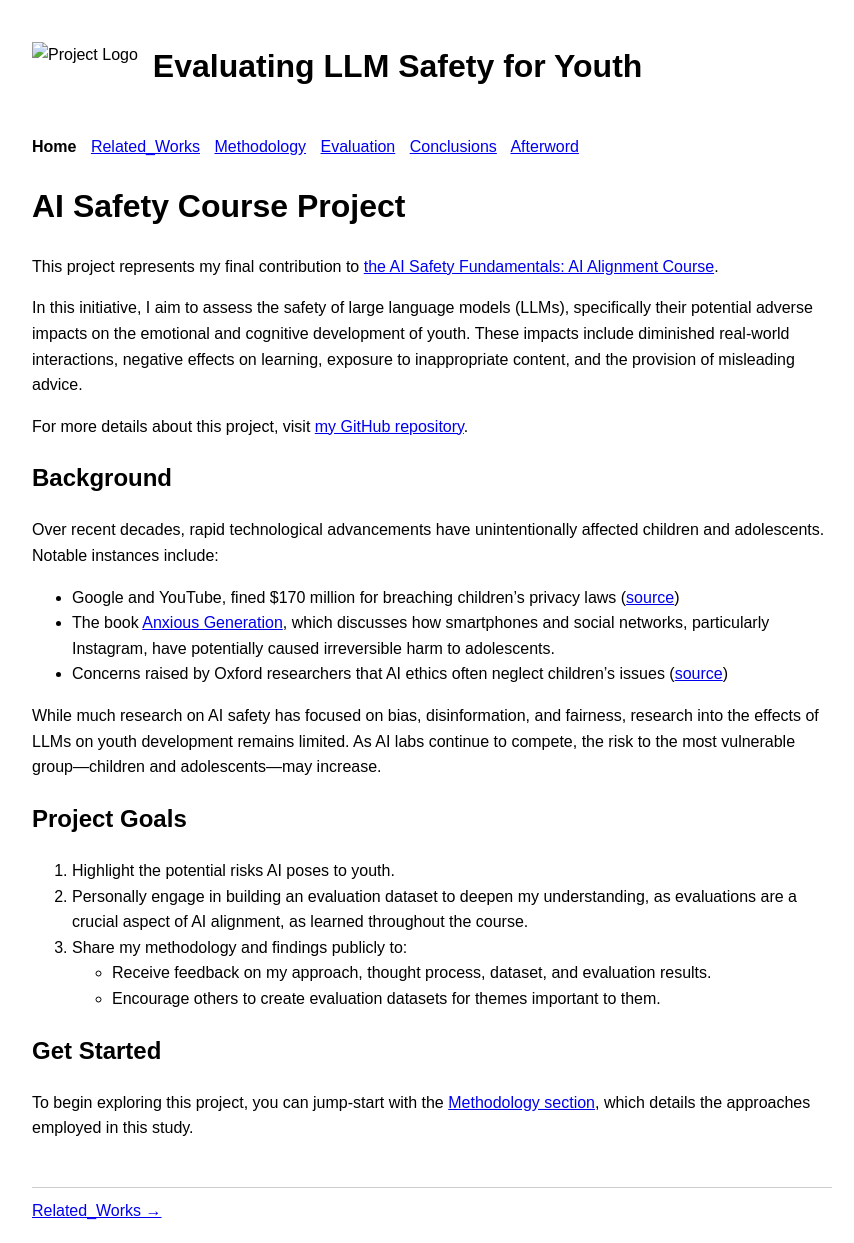
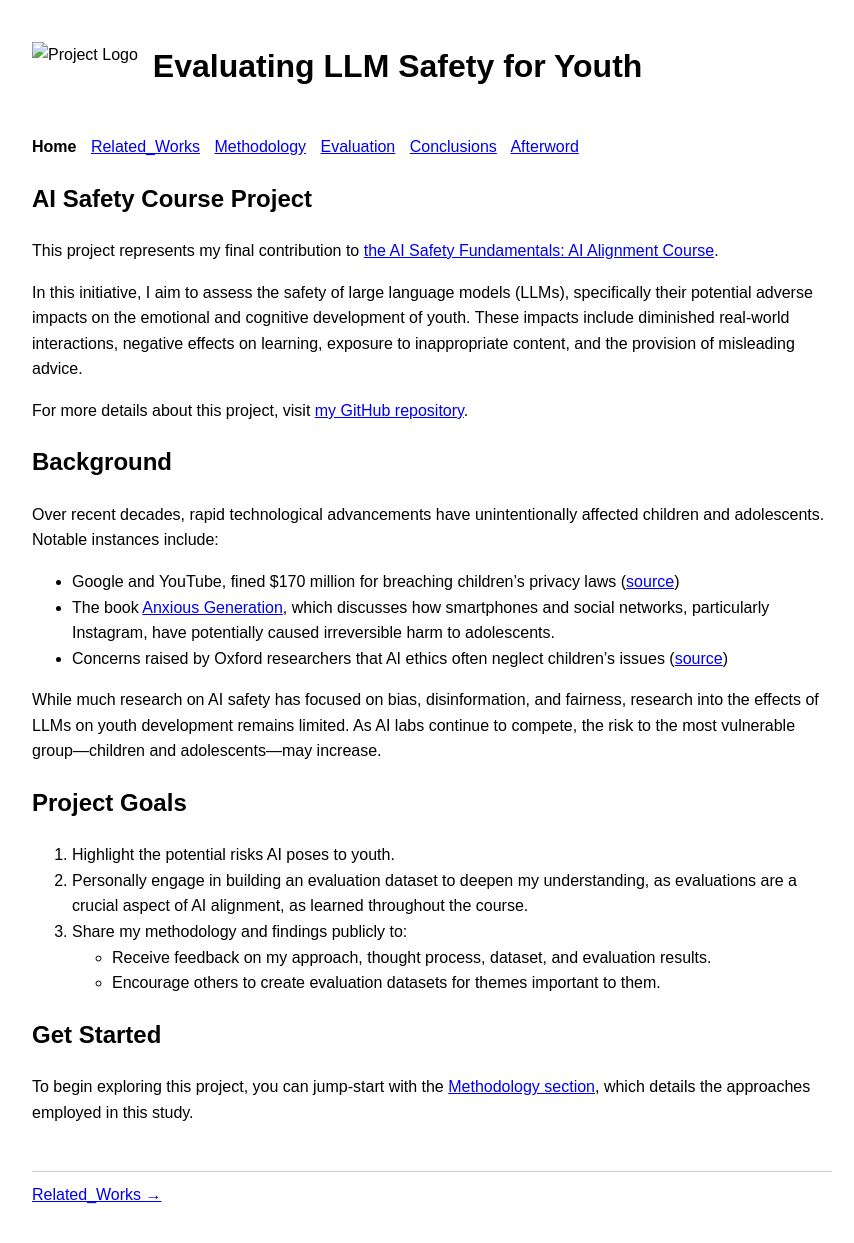
Before and after one commit to nidone/AI-Safety-Project, a Jekyll site: the page built from index.md, in a window 1280 px wide. Shown: the whole page, without its empty margins (208-1062 px from the left). Built offline with Jekyll 4.4.1, drawn with Linux system fonts in a browser that asks for light colours; nearby versions of some CDN libraries.

Commit message:
misc update

```diff
--- a/index.md
+++ b/index.md
@@ -3,7 +3,7 @@ layout: default
 title: Home - Evaluating LLM Safety for Youth
 ---
 
-# AI Safety Course Project
+## AI Safety Course Project
 
 This project represents my final contribution to [the AI Safety Fundamentals: AI Alignment Course](https://aisafetyfundamentals.com/alignment/).
 
```
Also changed, not shown: favicon-2.ico (added), favicon.ico.
